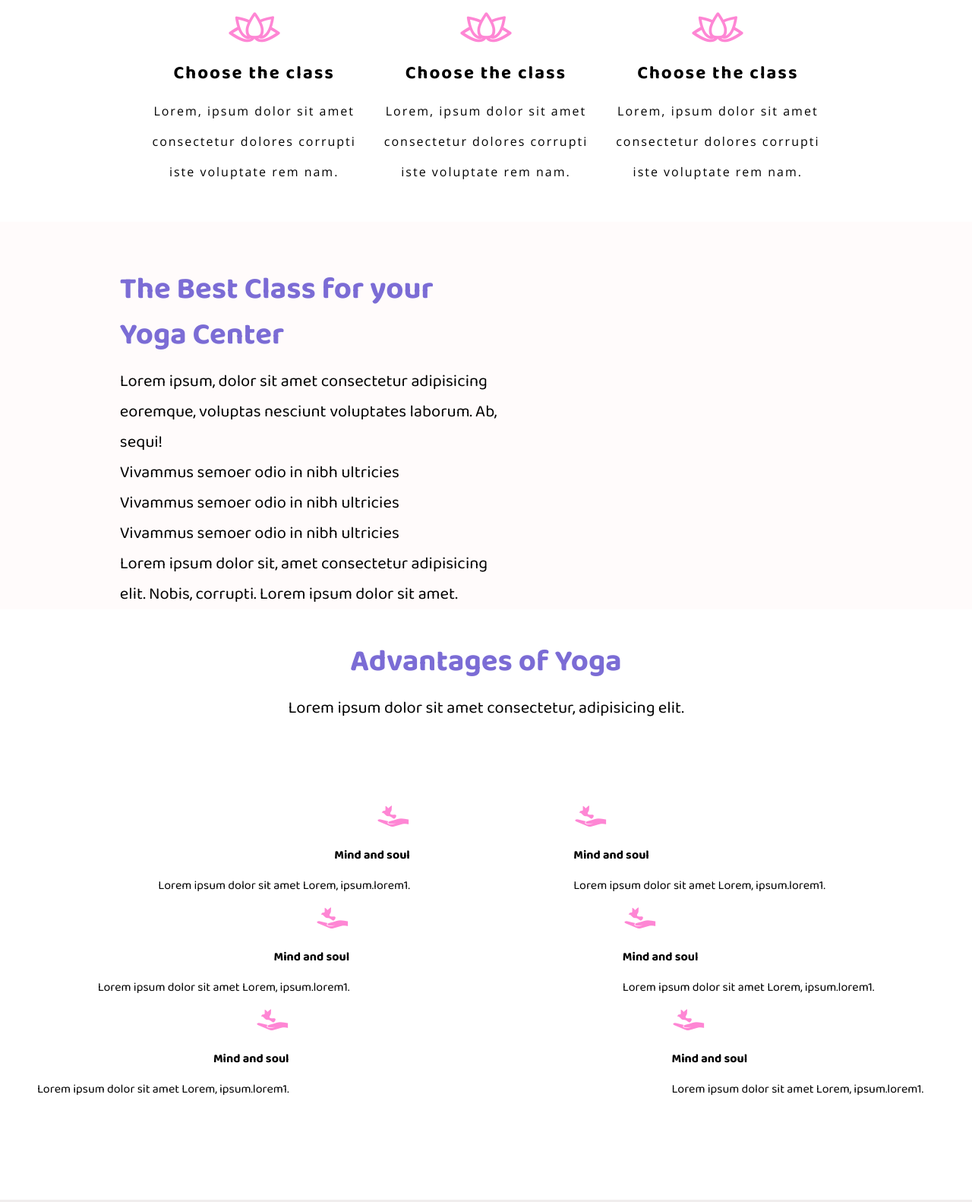
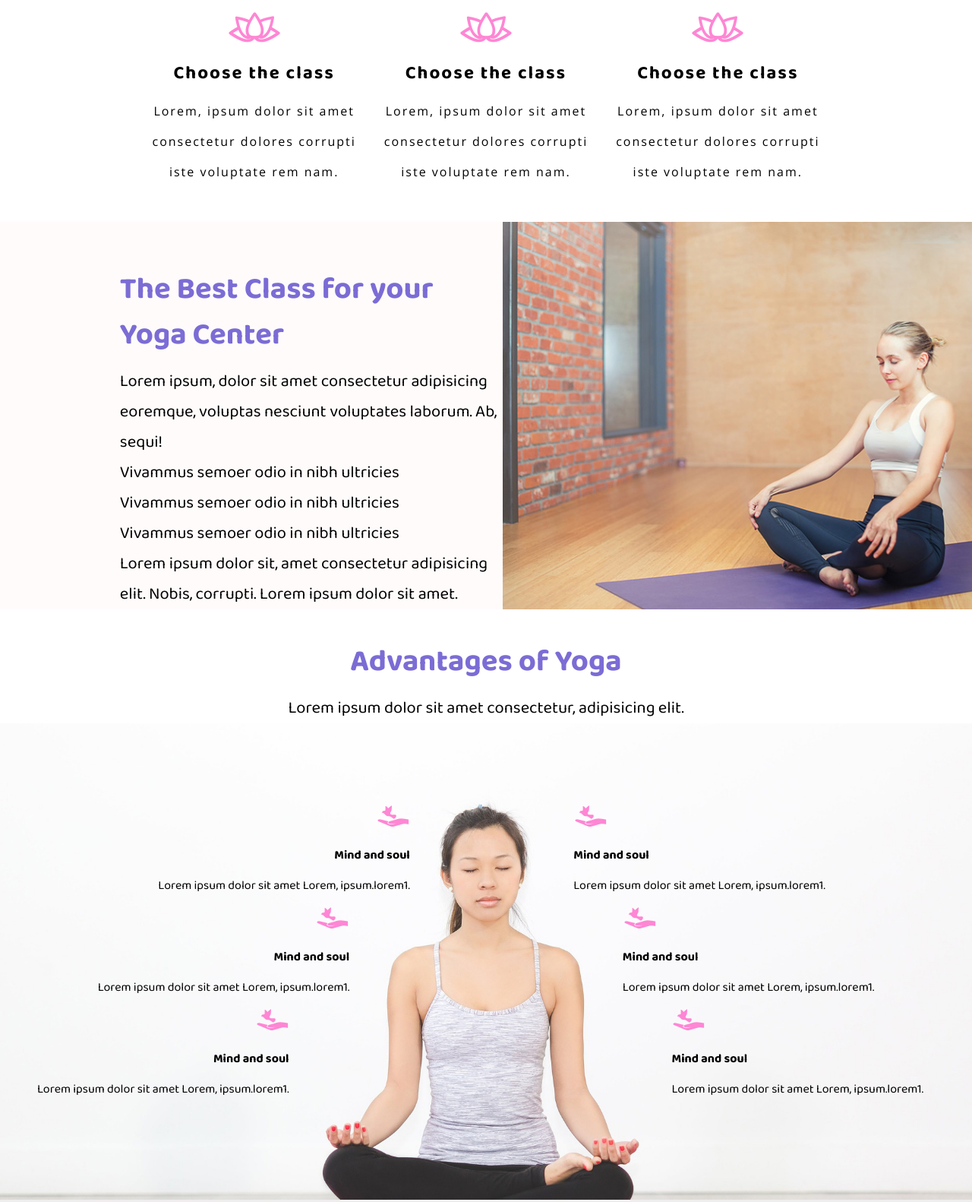
Before and after one commit to tgarg178/Yoga, a plain HTML site: page index.html in a window 1280 px wide. Shown: the part 924-2506 px from the top of the page at 76% size. Drawn offline with nearby package versions, Linux system fonts and the light colour scheme; a web font is replaced by a local one.

Commit message:
Update style.css

```diff
--- a/style.css
+++ b/style.css
@@ -156,7 +156,7 @@
 }
 .row-2-right
 {
-    background-image: url(img/the-best-class-yoga.jpg);
+    background-image: url(the-best-class-yoga.jpg);
     background-repeat: no-repeat;
     background-size: cover;
     background-position: center;
@@ -223,7 +223,7 @@
 }
 .row-3-main-main
 {
-    background-image: url('img/advantages-of-yoga.jpg');
+    background-image: url('advantages-of-yoga.jpg');
 
     background-position: center;
     background-repeat: no-repeat;
```
